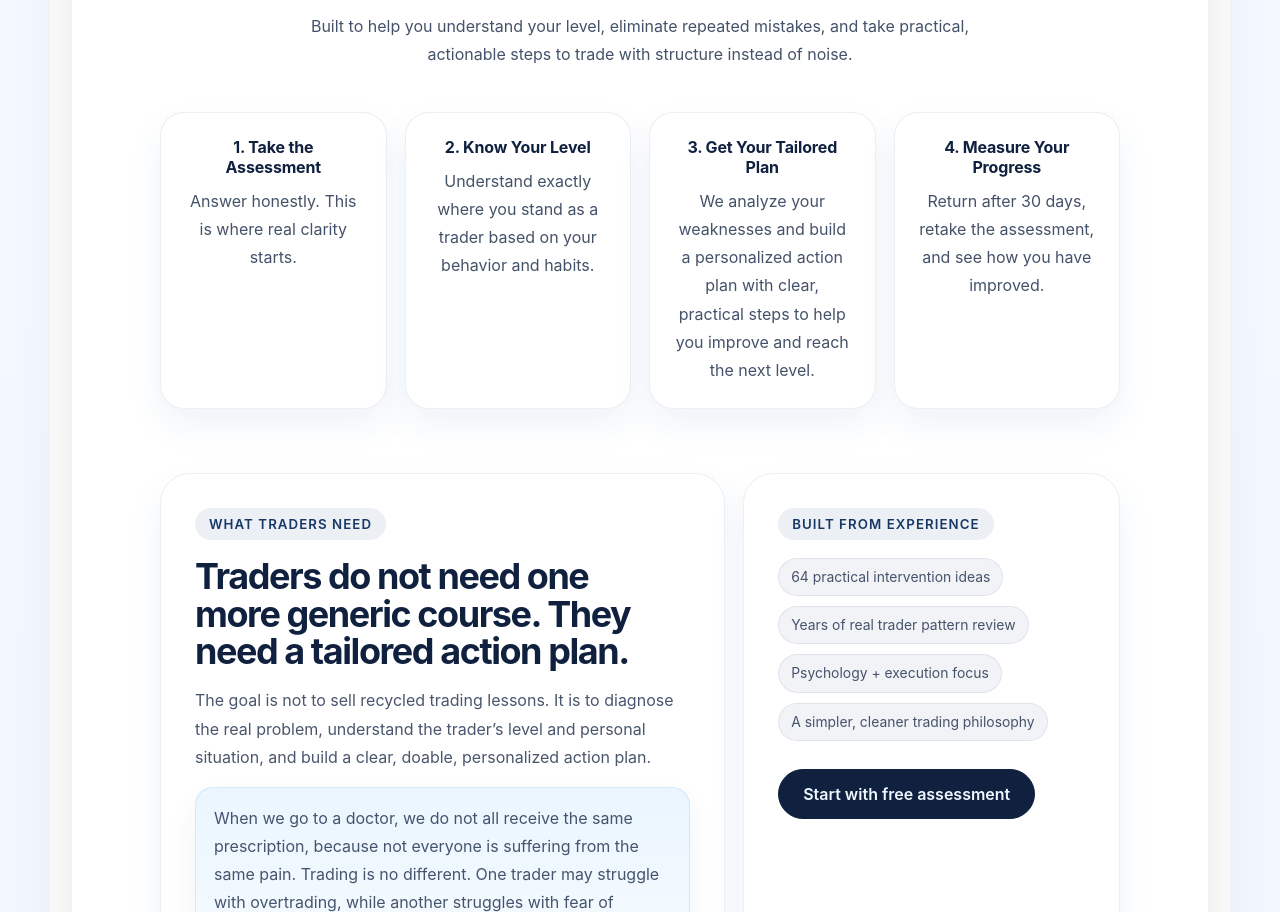
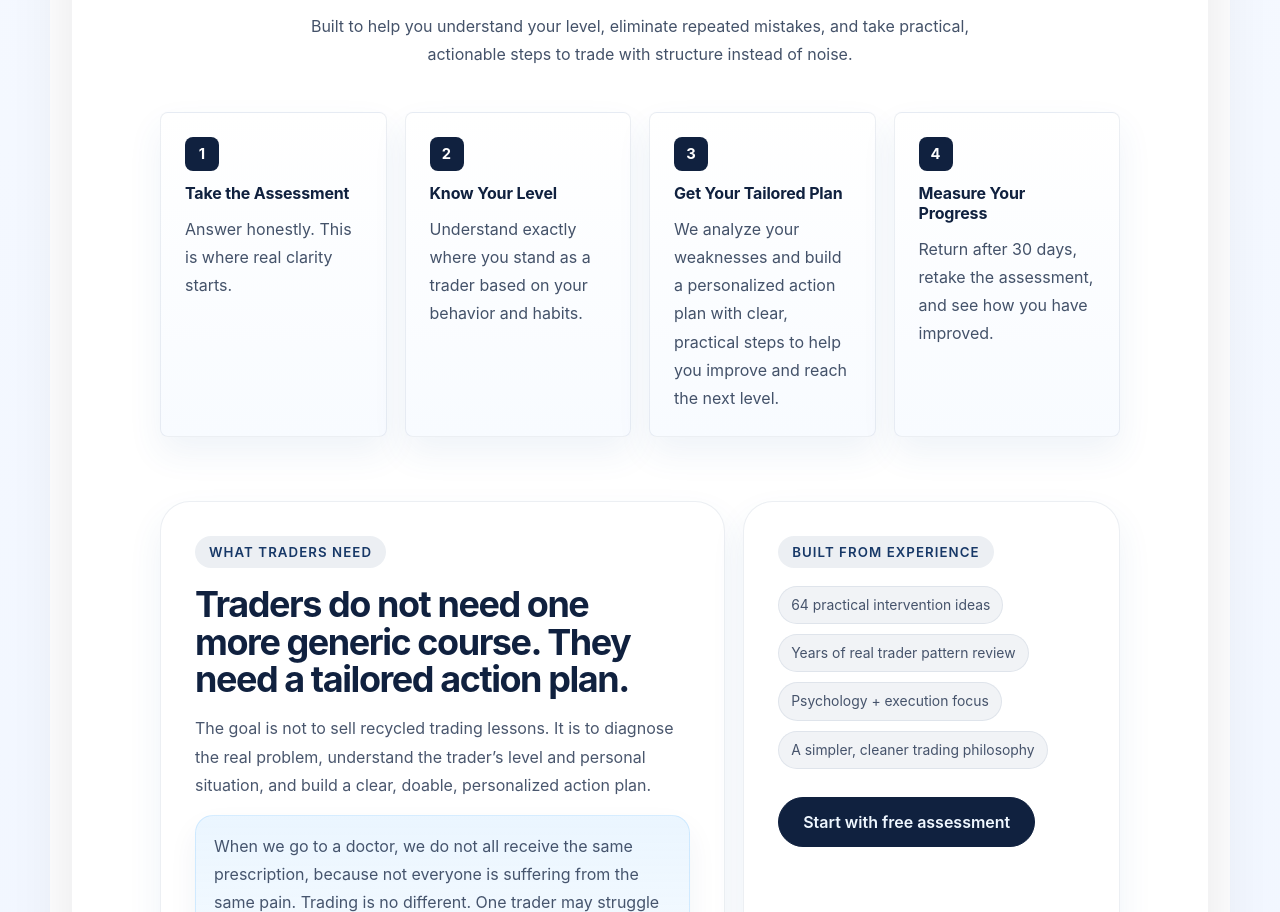
Before and after one commit to mohamadalbi123/albi-trust.com, a Next.js app: page / in a window 1280 px wide. Shown: the part 1063-1975 px from the top of the page. Built offline with nearby package versions, Linux system fonts and the light colour scheme.

Commit message:
Polish homepage step cards

```diff
--- a/app/globals.css
+++ b/app/globals.css
@@ -493,6 +493,7 @@ select {
   max-width: 960px;
   margin-left: auto;
   margin-right: auto;
+  align-items: stretch;
 }
 
 .home-page .progress-bar {
@@ -528,8 +529,14 @@ select {
 
 .home-section-light .stat-card {
   border-color: rgba(18, 53, 107, 0.08);
-  background: #ffffff;
+  background: linear-gradient(180deg, #ffffff 0%, #f8fbff 100%);
   box-shadow: 0 16px 34px rgba(54, 103, 164, 0.08);
+  min-height: 230px;
+  display: flex;
+  flex-direction: column;
+  align-items: flex-start;
+  text-align: left;
+  gap: 12px;
 }
 
 .home-page .home-main-board .section-title,
@@ -668,7 +675,7 @@ select {
 .journal-card {
   border: 1px solid var(--border);
   background: #ffffff;
-  border-radius: 24px;
+  border-radius: 8px;
   padding: 24px;
 }
 
@@ -720,6 +727,26 @@ select {
   font-size: 1rem;
   margin-bottom: 10px;
   letter-spacing: -0.01em;
+}
+
+.home-section-light .stat-card strong {
+  margin-bottom: 0;
+}
+
+.step-number {
+  display: inline-grid;
+  place-items: center;
+  width: 34px;
+  height: 34px;
+  border-radius: 8px;
+  background: #10213f;
+  color: #ffffff;
+  font-weight: 700;
+  font-size: 0.92rem;
+}
+
+.stat-card .muted {
+  margin: 0;
 }
 
 .payment-list-shell {
@@ -1696,6 +1723,10 @@ select {
   .account-settings-metrics {
     grid-template-columns: repeat(2, minmax(0, 1fr));
   }
+
+  .home-section-light .stat-card {
+    min-height: auto;
+  }
 }
 
 @media (max-width: 640px) {
--- a/app/page.js
+++ b/app/page.js
@@ -27,19 +27,23 @@ export default function HomePage() {
 
             <div className="stats-grid stats-grid-compact">
               <div className="stat-card">
-                <strong>1. Take the Assessment</strong>
+                <span className="step-number">1</span>
+                <strong>Take the Assessment</strong>
                 <span className="muted">Answer honestly. This is where real clarity starts.</span>
               </div>
               <div className="stat-card">
-                <strong>2. Know Your Level</strong>
+                <span className="step-number">2</span>
+                <strong>Know Your Level</strong>
                 <span className="muted">Understand exactly where you stand as a trader based on your behavior and habits.</span>
               </div>
               <div className="stat-card">
-                <strong>3. Get Your Tailored Plan</strong>
+                <span className="step-number">3</span>
+                <strong>Get Your Tailored Plan</strong>
                 <span className="muted">We analyze your weaknesses and build a personalized action plan with clear, practical steps to help you improve and reach the next level.</span>
               </div>
               <div className="stat-card">
-                <strong>4. Measure Your Progress</strong>
+                <span className="step-number">4</span>
+                <strong>Measure Your Progress</strong>
                 <span className="muted">Return after 30 days, retake the assessment, and see how you have improved.</span>
               </div>
             </div>
```
